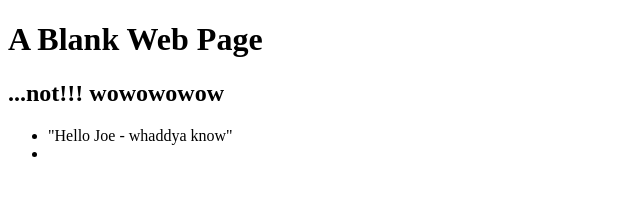
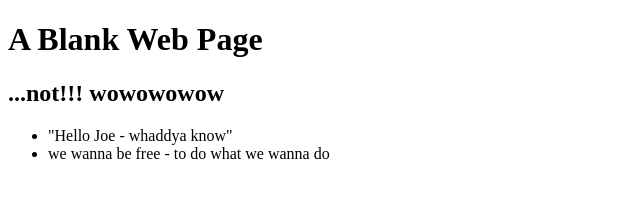
Before and after one commit to NelsonHandcock/0main_openSAP_repo_nh, a plain HTML site: page index.html in a window 1280 px wide. Shown: the whole page, without its empty margins (0-640 px from the left). Drawn offline with Linux system fonts and the light colour scheme.

Commit message:
add 2nd quote

```diff
--- a/index.html
+++ b/index.html
@@ -9,7 +9,7 @@
 	<h2>...not!!! wowowowow</h2>
 	<ul>
 		<li>"Hello Joe - whaddya know"</li>
-		<li></li>
+		<li>we wanna be free - to do what we wanna do</li>
 	</ul>
 </body>
 </html>
```
